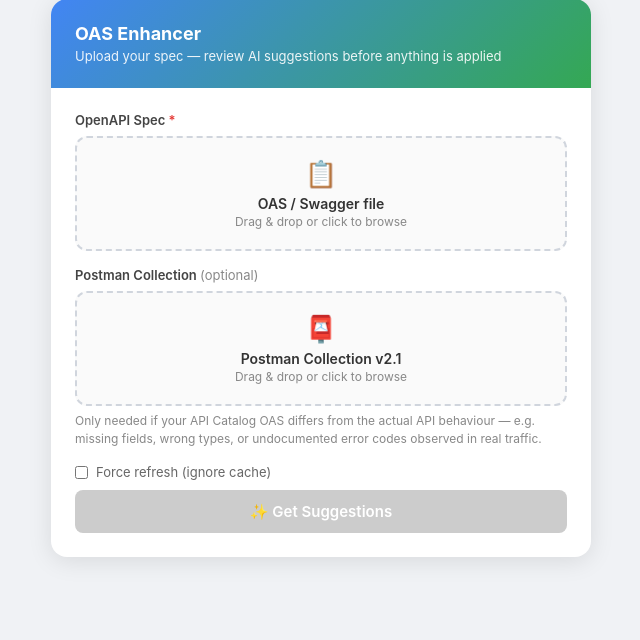
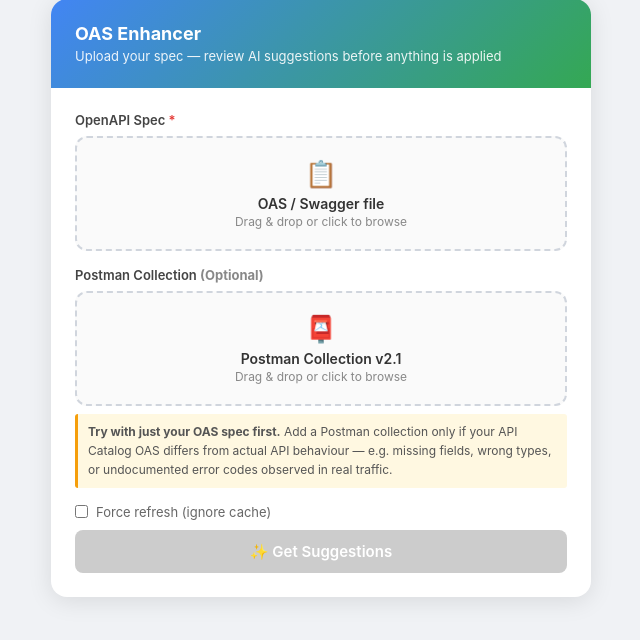
Before and after one commit to setia141/oas-enhancer-util, a Flask app: page /oas-enhancer in a window 1280 px wide. Shown: the part 93-733 px from the top of the page, without its empty margins (319-959 px from the left). Run offline with Flask 3, Linux system fonts and the light colour scheme.

Commit message:
Make Postman optional hint more visible — amber callout box
Co-Authored-By: Claude Sonnet 4.6 <noreply@anthropic.com>

```diff
--- a/flask_ui/templates/index.html
+++ b/flask_ui/templates/index.html
@@ -192,7 +192,7 @@
         <div class="file-warn" id="oas-size-warn"></div>
       </div>
       <div class="field">
-        <label>Postman Collection <span class="opt">(optional)</span></label>
+        <label>Postman Collection <span class="opt"><strong>(Optional)</strong></span></label>
         <div id="dz-postman" class="dropzone"
           ondragover="dzDragOver(event,'dz-postman')" ondragleave="dzDragLeave('dz-postman')"
           ondrop="dzDrop(event,'dz-postman','postman')" onclick="document.getElementById('inp-postman').click()">
@@ -202,10 +202,11 @@
         </div>
         <input type="file" id="inp-postman" accept=".json" style="display:none" onchange="dzFile(event,'dz-postman','postman')">
         <button class="remove-btn" id="remove-postman" style="display:none" onclick="removePostman()">✕ Remove</button>
-        <p style="margin:6px 0 0;font-size:12px;color:#888;line-height:1.5;">
-          Only needed if your API Catalog OAS differs from the actual API behaviour —
-          e.g. missing fields, wrong types, or undocumented error codes observed in real traffic.
-        </p>
+        <div style="margin:8px 0 0;padding:8px 10px;background:#fff8e1;border-left:3px solid #f59e0b;border-radius:3px;font-size:12px;color:#555;line-height:1.6;">
+          <strong>Try with just your OAS spec first.</strong> Add a Postman collection only if your
+          API Catalog OAS differs from actual API behaviour — e.g. missing fields, wrong types,
+          or undocumented error codes observed in real traffic.
+        </div>
       </div>
       <label style="display:flex;align-items:center;gap:8px;font-size:13px;color:#666;margin-bottom:10px;cursor:pointer">
         <input type="checkbox" id="force-refresh"> Force refresh (ignore cache)
```
